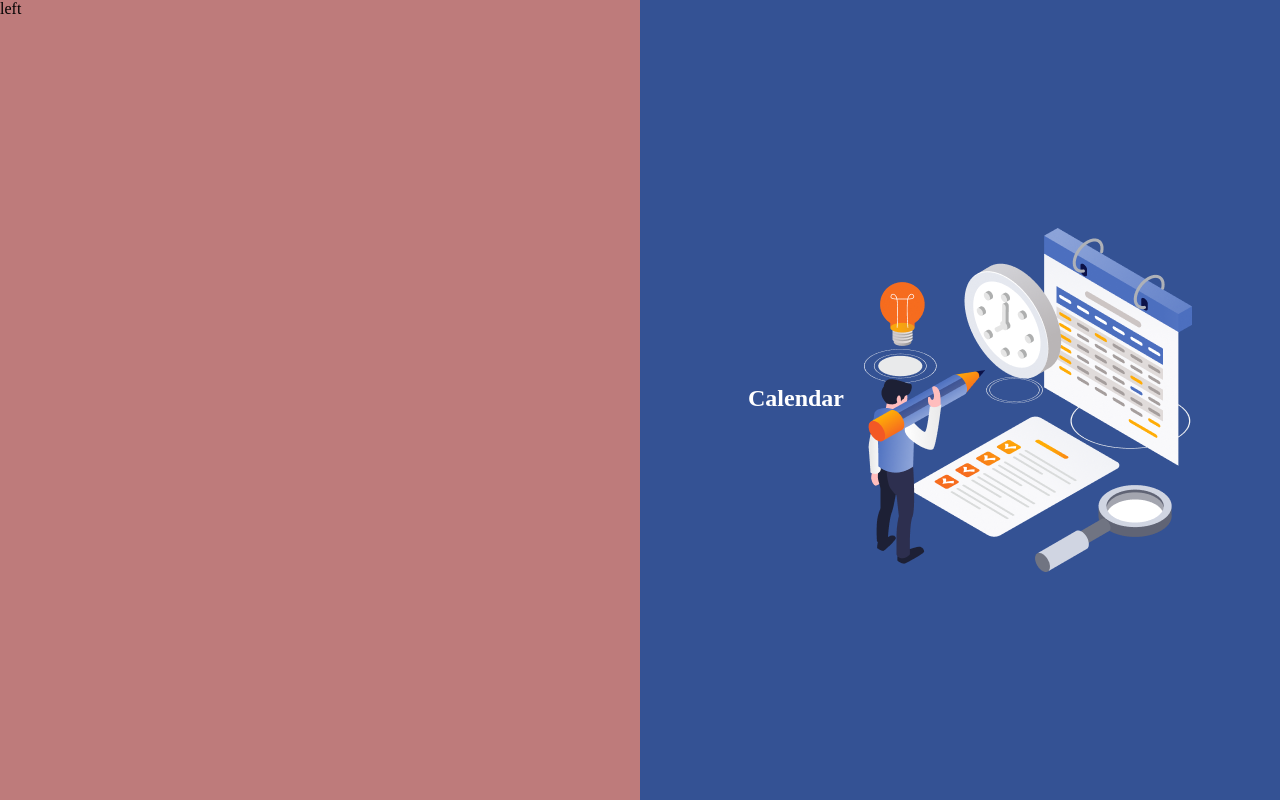
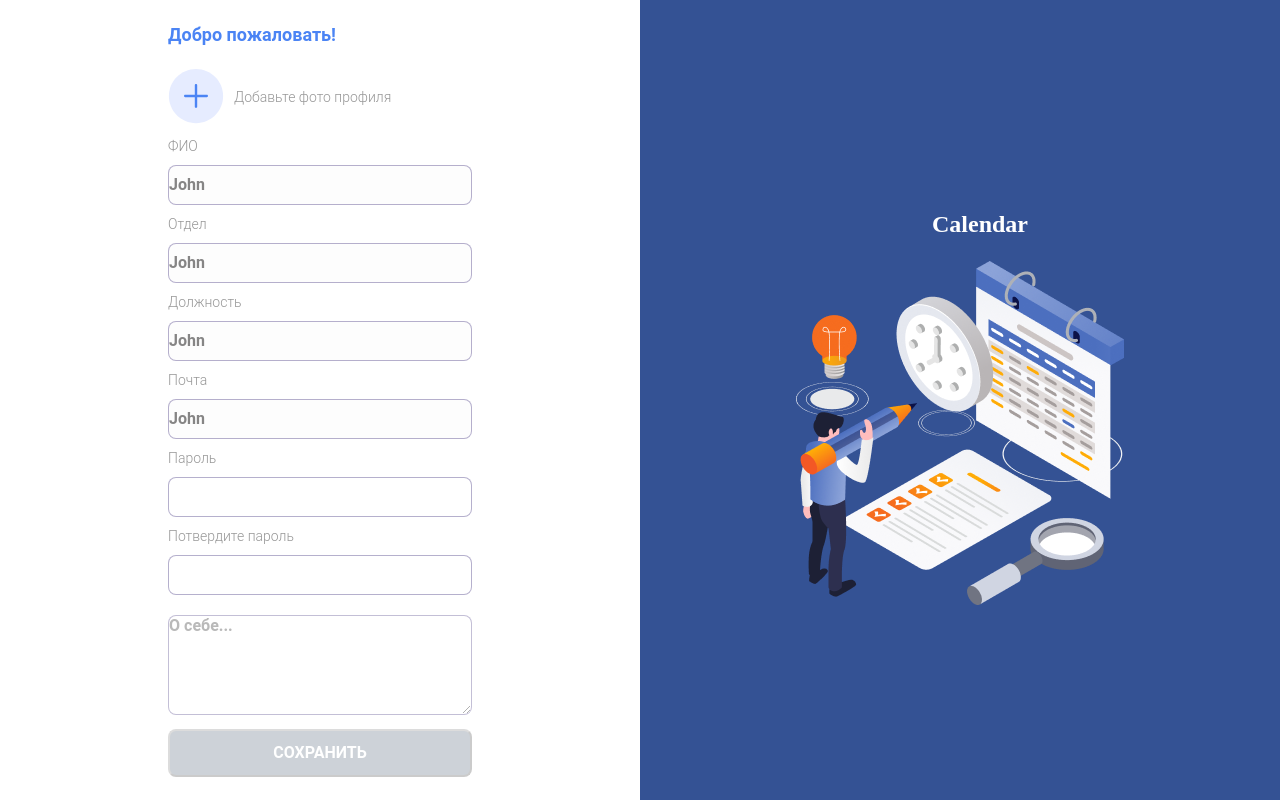
Before and after one commit to UmidaImerova/megaLab-calendar, a React (Create React App) app: page / in a window 1280 px wide. Built offline with nearby package versions, Linux system fonts and the light colour scheme.

Commit message:
feat: create login component

```diff
--- a/public/index.html
+++ b/public/index.html
@@ -1,18 +1,20 @@
 <!DOCTYPE html>
 <html lang="en">
+
 <head>
   <meta charset="utf-8" />
   <link rel="icon" href="%PUBLIC_URL%/favicon.ico" />
   <meta name="viewport" content="width=device-width, initial-scale=1" />
   <meta name="theme-color" content="#000000" />
-    <meta
-      name="web calendar"
-      content="Web calendar app"
-    />
+  <meta name="web calendar" content="Web calendar app" />
+  <link rel="preconnect" href="https://fonts.googleapis.com">
+  <link rel="preconnect" href="https://fonts.gstatic.com" crossorigin>
   <link href="https://fonts.googleapis.com/css2?family=Noto+Serif+Malayalam&display=swap" rel="stylesheet">
 </head>
+
 <body>
   <noscript>You need to enable JavaScript to run this app.</noscript>
   <div id="root"></div>
 </body>
+
 </html>
--- a/src/App.js
+++ b/src/App.js
@@ -1,5 +1,4 @@
 import React from 'react'
-import './App.css'
 import LoginPage from './components/Login/LoginPage'
 
 function App() {
--- a/src/components/Login/LoginPage.jsx
+++ b/src/components/Login/LoginPage.jsx
@@ -1,14 +1,57 @@
 import React from 'react'
 import style from './style.module.scss'
 import calendar from './assets/Calendar.png'
+import plusIcon from './assets/plusIcon.svg'
 
 function LoginPage() {
   return (
     <>
-      <div className={style.left}>left</div>
+      <div className={style.left}>
+        <div className={style.leftContent}>
+          <h1>Добро пожаловать!</h1>
+          <div className={style.addPhoto}>
+            <button type="button">
+              <img src={plusIcon} alt="icon" />
+            </button>
+            <span> Добавьте фото профиля </span>
+          </div>
+          <div className={style.personalForm}>
+            <form>
+              <label htmlFor="name">
+                ФИО
+                <input type="text" value="John" disabled="true" />
+              </label>
+              <label htmlFor="department">
+                Отдел
+                <input type="text" value="John" disabled="true" />
+              </label>
+              <label htmlFor="jobTitle">
+                Должность
+                <input type="text" value="John" disabled="true" />
+              </label>
+              <label htmlFor="email">
+                Почта
+                <input type="email" value="John" disabled="true" />
+              </label>
+              <label htmlFor="password">
+                Пароль
+                <input type="password" />
+              </label>
+              <label htmlFor="passwordConfirm">
+                Потвердите пароль
+                <input type="password" />
+              </label>
+              <textarea placeholder="О себе..." />
+              <button type="submit">СОХРАНИТЬ</button>
+            </form>
+          </div>
+        </div>
+      </div>
       <div className={style.right}>
-        <h1>Calendar</h1>
-        <img src={calendar} alt="calendar" />
+        <div className={style.rightContent}>
+          <h1>Calendar</h1>
+          <img src={calendar} alt="calendar" />
+        </div>
       </div>
     </>
   )
--- a/src/components/Login/style.module.scss
+++ b/src/components/Login/style.module.scss
@@ -2,6 +2,7 @@
     box-sizing: border-box;
     margin: 0;
     padding: 0;
+    position: relative;
 
 }
 
@@ -13,7 +14,134 @@
     top: 0;
     width: 50%;
     height: 100vh;
-    background-color: rgb(190, 123, 123);
+    display: flex;
+    justify-content: center;
+    align-items: center;
+
+    .leftContent {
+        width: 304px;
+        display: flex;
+        justify-content: center;
+        align-items: center;
+        flex-wrap: wrap;
+
+
+        h1 {
+            width: 304px;
+            height: 24px;
+            margin-bottom: 20px;
+
+            font-family: 'Roboto';
+            font-style: normal;
+            font-weight: 600;
+            font-size: 18px;
+            line-height: 21px;
+
+            color: #4B84F4;
+        }
+
+        .addPhoto {
+            width: 304px;
+            display: flex;
+            align-items: center;
+            margin-bottom: 10px;
+
+            button {
+                border: none;
+                outline: none;
+                background-color: transparent;
+                cursor: pointer;
+            }
+
+            img {
+                width: 56px;
+                height: 56px;
+                margin-right: 10px
+            }
+
+            span {
+                height: 16px;
+                font-family: 'Roboto';
+                font-style: normal;
+                font-weight: 300;
+                font-size: 14px;
+                line-height: 16px;
+
+                color: #2E2E2E;
+
+                opacity: 0.5;
+            }
+
+        }
+
+        form {
+
+            label {
+                font-family: 'Roboto';
+                font-style: normal;
+                font-weight: 300;
+                font-size: 14px;
+                line-height: 16px;
+                color: #2E2E2E;
+                opacity: 0.5;
+            }
+
+            input {
+                width: 304px;
+                height: 40px;
+                margin-top: 10px;
+                margin-bottom: 10px;
+                border: 1px solid #2d1e71b0;
+                border-radius: 8px;
+
+                font-family: 'Roboto';
+                font-style: normal;
+                font-weight: 600;
+                font-size: 16px;
+                line-height: 19px;
+                color: #0f0e0e;
+            }
+
+            button {
+                width: 304px;
+                height: 48px;
+                background: #0A253F;
+                opacity: 0.2;
+                border-radius: 8px;
+
+                font-family: 'Roboto';
+                font-style: normal;
+                font-weight: 600;
+                font-size: 16px;
+                line-height: 19px;
+                text-align: center;
+                text-transform: uppercase;
+
+                color: #FFFFFF;
+                cursor: pointer;
+
+            }
+
+            textarea {
+                width: 304px;
+                height: 100px;
+                margin-top: 10px;
+                margin-bottom: 10px;
+                border: 1px solid #2d1e718f;
+                border-radius: 8px;
+
+                font-family: 'Roboto';
+                font-style: normal;
+                font-weight: 600;
+                font-size: 16px;
+                line-height: 19px;
+                opacity: 0.5;
+                color: #0f0e0e;
+            }
+        }
+
+    }
+
 }
 
 // right side
@@ -27,9 +155,10 @@
     display: flex;
     justify-content: center;
     align-items: center;
-    flex-wrap: wrap;
 
+    .rightContent {
         h1 {
+            width: 100%;
             margin: 20px;
             font-family: 'Noto Serif Malayalam', serif;
             font-size: 24px;
@@ -40,8 +169,5 @@
             color: rgba(255, 255, 255, 1);
         }
 
-    img {
-        display: block;
     }
-
 }
--- a/src/index.js
+++ b/src/index.js
@@ -1,6 +1,5 @@
 import React from 'react'
 import ReactDOM from 'react-dom/client'
-import './index.css'
 import App from './App'
 
 const root = ReactDOM.createRoot(document.getElementById('root'))
```
Also changed, not shown: src/components/Login/assets/plusIcon.svg (added), src/styles/App.css (renamed from src/App.css), src/styles/index.css (renamed from src/index.css). Lines whose indentation alone changed are shown as unchanged.
